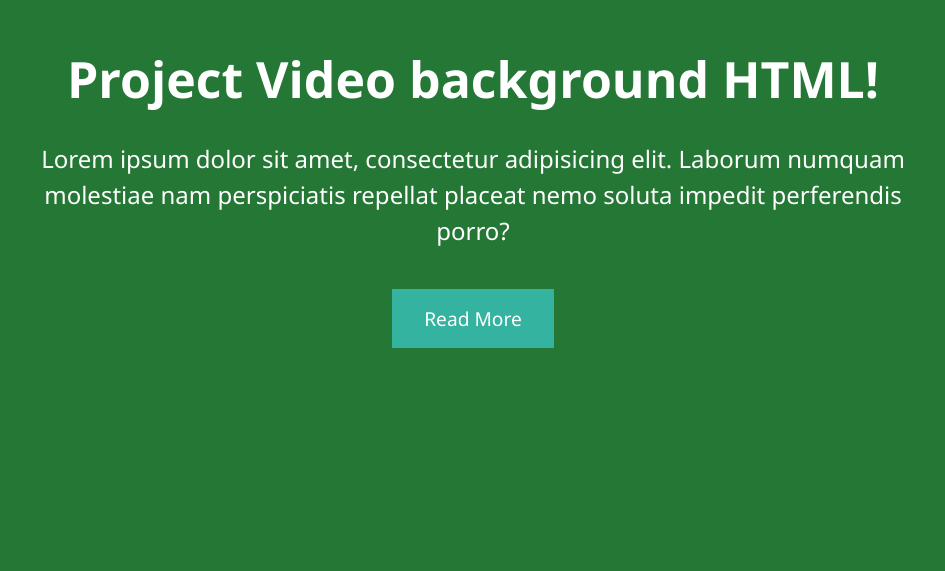
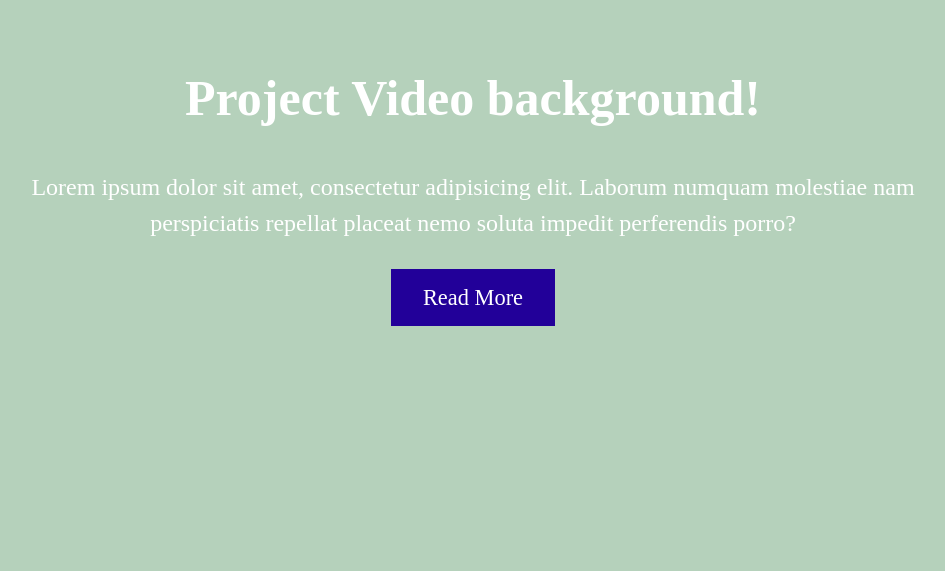
Before and after one commit to wingkeileung/HTMLWithVideoBG, a plain HTML site: page index.html in a window 1280 px wide. Shown: the part 229-800 px from the top of the page, without its empty margins (167-1112 px from the left). Drawn offline with Linux system fonts and the light colour scheme.

Commit message:
Refractor code on CSS a bit

```diff
--- a/index.html
+++ b/index.html
@@ -1,5 +1,6 @@
 <!DOCTYPE html>
 <html lang="en">
+
 <head>
   <meta charset="UTF-8">
   <meta name="viewport" content="width=device-width, initial-scale=1.0">
@@ -7,15 +8,17 @@
   <title>Learning Video Background</title>
   <link rel="stylesheet" href="style.css">
 </head>
+
 <body>
   <header class="v-header container">
     <div class="fullscreen-video-wrap">
-      <video src="video_bg/codingBackground.mov" autoplay="true" loop="true"></video>
+      <video src="video_bg/codingBackground.mov" autoplay="true" loop="true">
+      </video>
     </div>
     <div class="header-overlay"></div>
     <div class="header-content">
       <h1>
-        Project Video background HTML!
+        Project Video background!
       </h1>
         <p>
           Lorem ipsum dolor sit amet, consectetur adipisicing elit. Laborum numquam molestiae nam perspiciatis repellat placeat nemo soluta impedit perferendis porro?
@@ -31,8 +34,8 @@
       </h1>
       <p>
         Lorem ipsum dolor sit amet, consectetur adipisicing elit. Veniam sed non ratione veritatis vel soluta vitae impedit quas culpa animi nihil, tempore, fugit, adipisci ut id suscipit? Architecto accusantium sit, iure fugit in totam cum quibusdam, deleniti dolore assumenda dolorum debitis fuga nobis nisi! Repudiandae facere esse tempora, id impedit?
-    </p>
-  </div>
+      </p>
+    </div>
   </section>
 
   <section class="section-b">
@@ -42,8 +45,10 @@
       </h1>
       <p>
         Lorem ipsum dolor sit amet, consectetur adipisicing elit. Veniam sed non ratione veritatis vel soluta vitae impedit quas culpa animi nihil, tempore, fugit, adipisci ut id suscipit? Architecto accusantium sit, iure fugit in totam cum quibusdam, deleniti dolore assumenda dolorum debitis fuga nobis nisi! Repudiandae facere esse tempora, id impedit?
-    </p>
-  </div>
+      </p>
+    </div>
   </section>
+
 </body>
+
 </html>
--- a/style.css
+++ b/style.css
@@ -4,8 +4,7 @@
 
 body {
   color: #333;
-  font-family: 'Segoe UI', Tahoma, Geneva, Verdana, sans-serif;
-  font-size: 1rem;
+  font-family: helvetica 2rem;
   line-height: 1.5;
   margin: 0;
   overflow-x: hidden;
@@ -21,34 +20,32 @@ body {
 .container {
   margin: auto;
   max-width: 960px;
-  padding-left: 1rem;
-  padding-right: 1rem;
+  padding: 0rem 1rem;
   text-align: center;
 }
 
 .fullscreen-video-wrap {
+  height: 100vh;
+  left: 0;
+  overflow: hidden;
   position: absolute;
   top: 0;
-  left: 0;
   width: 100%;
-  height: 100vh;
-  overflow: hidden;
 }
 
 .fullscreen-video-wrap {
-  min-width: 100%;
-  min-height: 100%;
- }
+  min-width, min-height: 100%;
+}
 
  .header-overlay {
   background: #0D691F;
   height: 100vh;
   left: 0;
+  opacity: 0.30;
   position: absolute;
   top: 0;
   width: 100vw;
   z-index: 1;
-  opacity: 0.90;
  }
 
  .header-content {
@@ -57,35 +54,36 @@ body {
 
  .header-content h1{
   font-size: 50px;
-  margin-bottom: 0;
+  margin-bottom: 2;
 }
 
 .header-content p {
+  display: block;
   font-size: 1.5rem;
-  display: block;
-  padding-bottom: 2rem;
+  padding-bottom: 1rem;
 }
 
 .btn {
-  background: #34B3A0;
-  color: white;
-  font-size: 1.2rem;
+  background: #209;
+  color: #fff;
+  font-size: 1.4rem;
   padding: 1rem 2rem;
   text-decoration: none;
 }
 
 .section {
+  font-size: 10px;
   padding: 20px 0;
 }
 
 .section-b{
-  background: #333;
+  background: #456;
   color: #fff;
+  padding: 1rem;
 }
 
 @media(max-width: 960px) {
   .container {
-    padding-right: 3rem;
-    padding-left: 3rem;
+    padding: 0rem 3rem;
   }
 }
```
